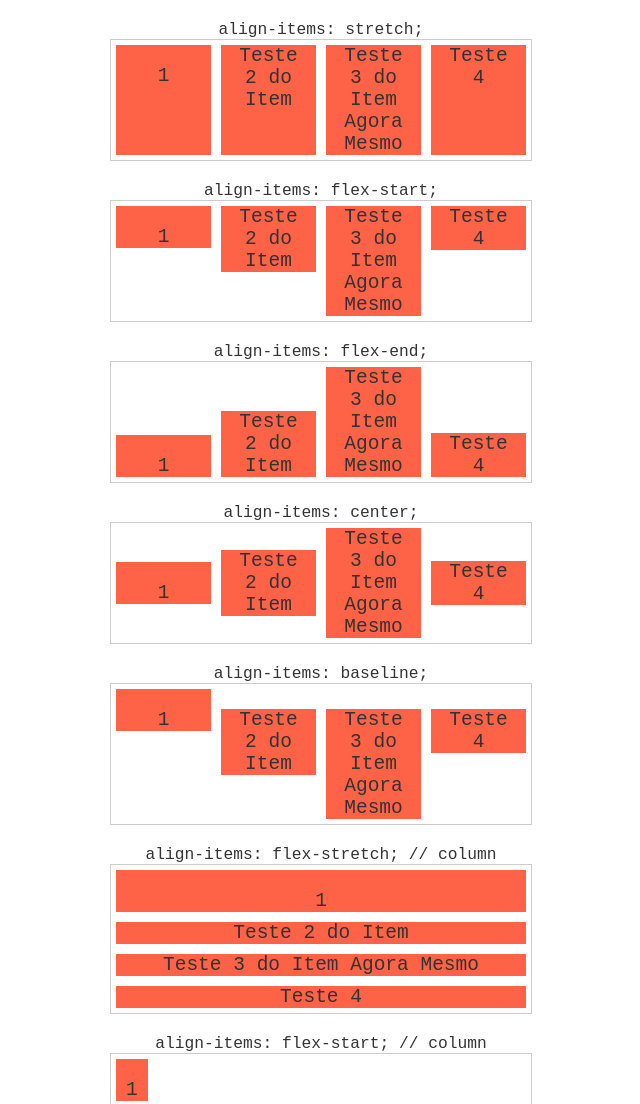
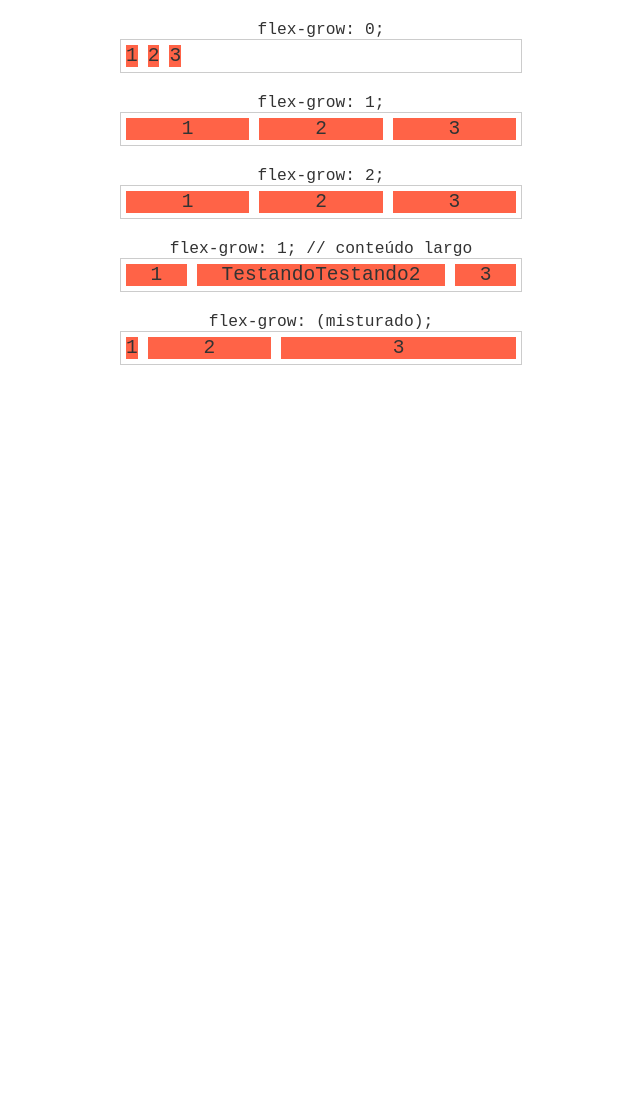
Before and after one commit to leolsrd/Flexbox, a plain HTML site: page index.html in a window 1280 px wide. Shown: the top 1104 px of the page, without its empty margins (319-959 px from the left). After the commit the page ends 800 px from the top, so only its background shows below. Drawn offline with Linux system fonts and the light colour scheme.

Commit message:
feat: Começando as aulas de flex-item

```diff
--- /dev/null
+++ b/css/flex-container/flex-align-content.css
@@ -0,0 +1,54 @@
+.stretch {
+  align-content: stretch;
+}
+
+.flex-start {
+  align-content: flex-start;
+}
+
+.flex-end {
+  align-content: flex-end;
+}
+
+.center {
+  align-content: center;
+}
+
+.space-between {
+  align-content: space-between;
+}
+
+.space-around {
+  align-content: space-around;
+}
+
+/* Flex Container */
+.container {
+  max-width: 420px;
+  height: 300px;
+  margin: 0 auto;
+  display: flex;
+  border: 1px solid #ccc;
+  flex-wrap: wrap;
+}
+/* Flex Item */
+.item {
+  flex: 1;
+  margin: 5px;
+  padding: 0 10px;
+  background: tomato;
+  text-align: center;
+  font-size: 1.5em;
+}
+
+h1 {
+  text-align: center;
+  margin: 20px 0 0 0;
+  font-size: 1.25em;
+  font-weight: normal;
+}
+
+body {
+  font-family: monospace;
+  color: #333;
+}
--- /dev/null
+++ b/css/flex-item/flex-grow.css
@@ -0,0 +1,42 @@
+/* Os itens não se expandem para ocupar o container. */
+.grow0 {
+  flex-grow: 0;
+}
+
+/* Os itens se expandem igualmente para ocupar o container. Utilizando apenas o flex-grow, o crescimento é distribuído igualmente antes e depois do conteúdo de cada elemento. (pois por padrão o flex-basis é auto) */
+.grow1 {
+  flex-grow: 1;
+}
+
+/* Os itens se expandem duas vezes mais que aqueles com flex-grow: 1; */
+.grow2 {
+  flex-grow: 2;
+}
+
+.item {
+  margin: 5px;
+  background: tomato;
+  text-align: center;
+  font-size: 1.5em;
+}
+
+/* Flex Container */
+.container {
+  max-width: 400px;
+  margin: 0 auto;
+  display: flex;
+  border: 1px solid #ccc;
+}
+/* Flex Item */
+
+h1 {
+  text-align: center;
+  margin: 20px 0 0 0;
+  font-size: 1.25em;
+  font-weight: normal;
+}
+
+body {
+  font-family: monospace;
+  color: #333;
+}
--- a/index.html
+++ b/index.html
@@ -4,96 +4,47 @@
 <head>
   <meta charset="UTF-8">
   <meta name="viewport" content="width=device-width, initial-scale=1.0">
-  <title>Flex Align-Items</title>
+  <title>Flex - Flex-Grow</title>
 
-  <link rel="stylesheet" href="./css/flex-container/flex-align-items.css">
+  <link rel="stylesheet" href="./css/flex-item/flex-grow.css">
 </head>
 
 <body>
-  <h1>align-items: stretch;</h1>
-  <section class="container stretch">
-    <div class="item">1</div>
-    <div class="item">Teste 2 do Item</div>
-    <div class="item">Teste 3 do Item Agora Mesmo</div>
-    <div class="item">Teste 4</div>
-  </section>
 
-  <h1>align-items: flex-start;</h1>
-  <section class="container flex-start">
-    <div class="item">1</div>
-    <div class="item">Teste 2 do Item</div>
-    <div class="item">Teste 3 do Item Agora Mesmo</div>
-    <div class="item">Teste 4</div>
-  </section>
+</body>
+<h1>flex-grow: 0;</h1>
+<section class="container">
+  <div class="item grow0">1</div>
+  <div class="item grow0">2</div>
+  <div class="item grow0">3</div>
+</section>
 
-  <h1>align-items: flex-end;</h1>
-  <section class="container flex-end">
-    <div class="item">1</div>
-    <div class="item">Teste 2 do Item</div>
-    <div class="item">Teste 3 do Item Agora Mesmo</div>
-    <div class="item">Teste 4</div>
-  </section>
+<h1>flex-grow: 1;</h1>
+<section class="container">
+  <div class="item grow1">1</div>
+  <div class="item grow1">2</div>
+  <div class="item grow1">3</div>
+</section>
 
-  <h1>align-items: center;</h1>
-  <section class="container center">
-    <div class="item">1</div>
-    <div class="item">Teste 2 do Item</div>
-    <div class="item">Teste 3 do Item Agora Mesmo</div>
-    <div class="item">Teste 4</div>
-  </section>
+<h1>flex-grow: 2;</h1>
+<section class="container column">
+  <div class="item grow2">1</div>
+  <div class="item grow2">2</div>
+  <div class="item grow2">3</div>
+</section>
 
-  <h1>align-items: baseline;</h1>
-  <section class="container baseline">
-    <div class="item teste">1</div>
-    <div class="item">Teste 2 do Item</div>
-    <div class="item">Teste 3 do Item Agora Mesmo</div>
-    <div class="item">Teste 4</div>
-  </section>
+<h1>flex-grow: 1; // conteúdo largo</h1>
+<section class="container column-reverse">
+  <div class="item grow1">1</div>
+  <div class="item grow1">TestandoTestando2</div>
+  <div class="item grow1">3</div>
+</section>
 
-  <h1>align-items: flex-stretch; // column</h1>
-  <section class="container stretch column">
-    <div class="item">1</div>
-    <div class="item">Teste 2 do Item</div>
-    <div class="item">Teste 3 do Item Agora Mesmo</div>
-    <div class="item">Teste 4</div>
-  </section>
-
-  <h1>align-items: flex-start; // column</h1>
-  <section class="container flex-start column">
-    <div class="item">1</div>
-    <div class="item">Teste 2 do Item</div>
-    <div class="item">Teste 3 do Item Agora Mesmo</div>
-    <div class="item">Teste 4</div>
-  </section>
-
-  <h1>align-items: flex-end; // column</h1>
-  <section class="container flex-end column">
-    <div class="item">1</div>
-    <div class="item">Teste 2 do Item</div>
-    <div class="item">Teste 3 do Item Agora Mesmo</div>
-    <div class="item">Teste 4</div>
-  </section>
-
-  <h1>align-items: center; // column</h1>
-  <section class="container center column">
-    <div class="item">1</div>
-    <div class="item">Teste 2 do Item</div>
-    <div class="item">Teste 3 do Item Agora Mesmo</div>
-    <div class="item">Teste 4</div>
-  </section>
-
-  <h1>align-items: baseline; // column</h1>
-  <section class="container baseline column">
-    <div class="item teste">1</div>
-    <div class="item">Teste 2 do Item</div>
-    <div class="item">Teste 3 do Item Agora Mesmo</div>
-    <div class="item">Teste 4</div>
-  </section>
-
-  <h1>align-items: center; e justfy-content: center;</h1>
-  <section class="container alinhamento-central">
-    <div class="item">Esse item está verticalmente alinhado ao centro.</div>
-  </section>
-</body>
+<h1>flex-grow: (misturado);</h1>
+<section class="container column-reverse">
+  <div class="item grow0">1</div>
+  <div class="item grow1">2</div>
+  <div class="item grow2">3</div>
+</section>
 
 </html>
```
Also changed, not shown: index-aling-items.html (added, +99 -0 lines), index-flex-content.html (added, +86 -0 lines), 1 other file.
